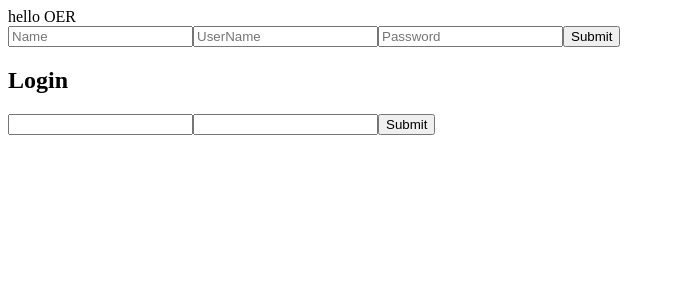
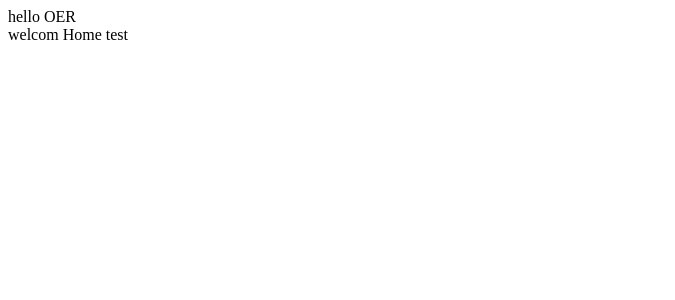
Before and after one commit to lesleyfon/OER, a React (Create React App) app in the folder oer/: page /home in a window 1280 px wide. Shown: the top 300 px of the page, without its empty margins (0-675 px from the left). Built offline with nearby package versions, Linux system fonts and the light colour scheme; sample sign-in values are in the browser's storage.

Commit message:
Created a privte route and if user is validated then the user is send to the homepage

```diff
--- a/oer/src/App.js
+++ b/oer/src/App.js
@@ -1,6 +1,9 @@
 import React from 'react';
+import { Route } from 'react-router-dom';
 import Register from './Components/Login/Register';
 import Login from './Components/Login/Login';
+import PrivateRoute from './Components/PrivateRoute';
+import Home from './Components/Home';
 
 
 function App() {
@@ -9,9 +12,20 @@ function App() {
       <header>
         hello OER
       </header>
-      <Register />
-      <h2>Login</h2>
-      <Login />
+
+      <Route
+        path ='/login'
+        component={Login}
+      />
+      <Route
+        path ='/register'
+        component={Register}
+      />
+      <PrivateRoute
+          path = '/home'
+          exact
+          component ={Home}
+        />
     </div>
   );
 }
--- a/oer/src/Components/Home.js
+++ b/oer/src/Components/Home.js
@@ -0,0 +1,11 @@
+import React from 'react'
+
+function Home() {
+    return (
+        <div>
+            welcom Home  test
+        </div>
+    )
+}
+
+export default Home
--- a/oer/src/Components/Login/Login.js
+++ b/oer/src/Components/Login/Login.js
@@ -1,7 +1,7 @@
 import React, {useState} from 'react';
 import api from './../../utils/api'
 
-function Login() {
+function Login(props) {
     const [user, setUser] = useState({
         username:'',
         password:''
@@ -15,10 +15,11 @@ function Login() {
     }
     const handleSubmit = e => {
         e.preventDefault();
-        console.log(user)
         api().post('/api/auth/login', user)
             .then(res=> {
                 localStorage.setItem('token', res.data.token)
+                console.log(props)
+                props.history.push('/home')
             })
             .catch(err=> {
                 console.log(err)
@@ -26,7 +27,9 @@ function Login() {
     }
 
     return (
+
         <form onSubmit={handleSubmit}>
+             <h2>Login</h2>
             <input
                 name= 'username'
                 type ='text'
--- a/oer/src/Components/PrivateRoute.js
+++ b/oer/src/Components/PrivateRoute.js
@@ -0,0 +1,22 @@
+import React from 'react';
+import { Route, Redirect } from 'react-router-dom';
+
+function PrivateRoute( props){
+    console.log(props)
+    const {component : Component, ...rest} = props;
+
+    return (<Route
+            {...rest}
+            render= { props => (
+
+                localStorage.getItem('token')
+                    ?
+                <Component {...props} />
+                    :
+                <Redirect to = 'login' />
+            )
+            }
+    />)
+}
+
+export default PrivateRoute
--- a/oer/src/index.js
+++ b/oer/src/index.js
@@ -1,11 +1,11 @@
 import React from 'react';
 import ReactDOM from 'react-dom';
-import { BrowserRouter } from 'react-router-dom'
+import { BrowserRouter as Router } from 'react-router-dom'
 import App from './App';
 
 ReactDOM.render(
-    <BrowserRouter>
+    <Router>
         <App />
-    </BrowserRouter>,
+    </Router>,
     document.getElementById('root')
     );
```
